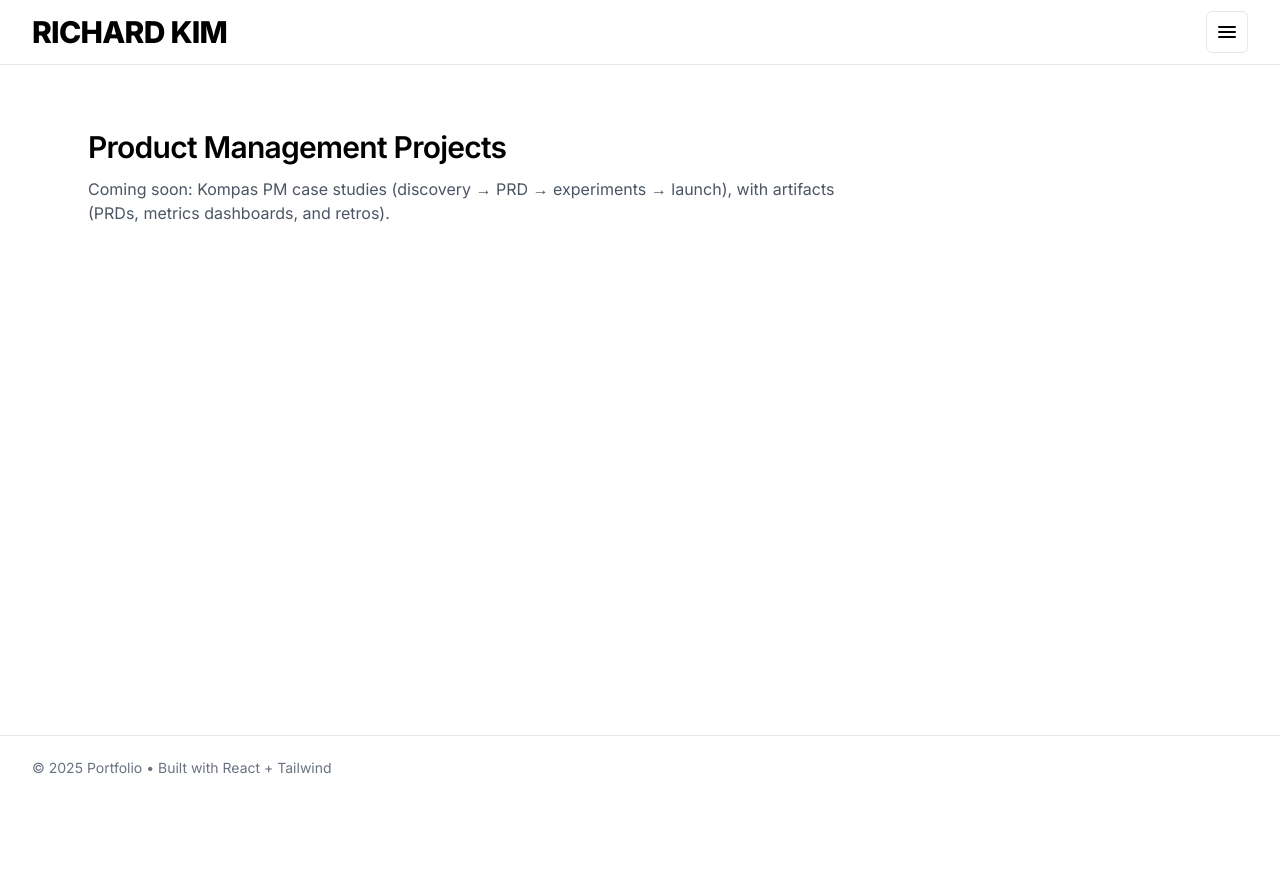
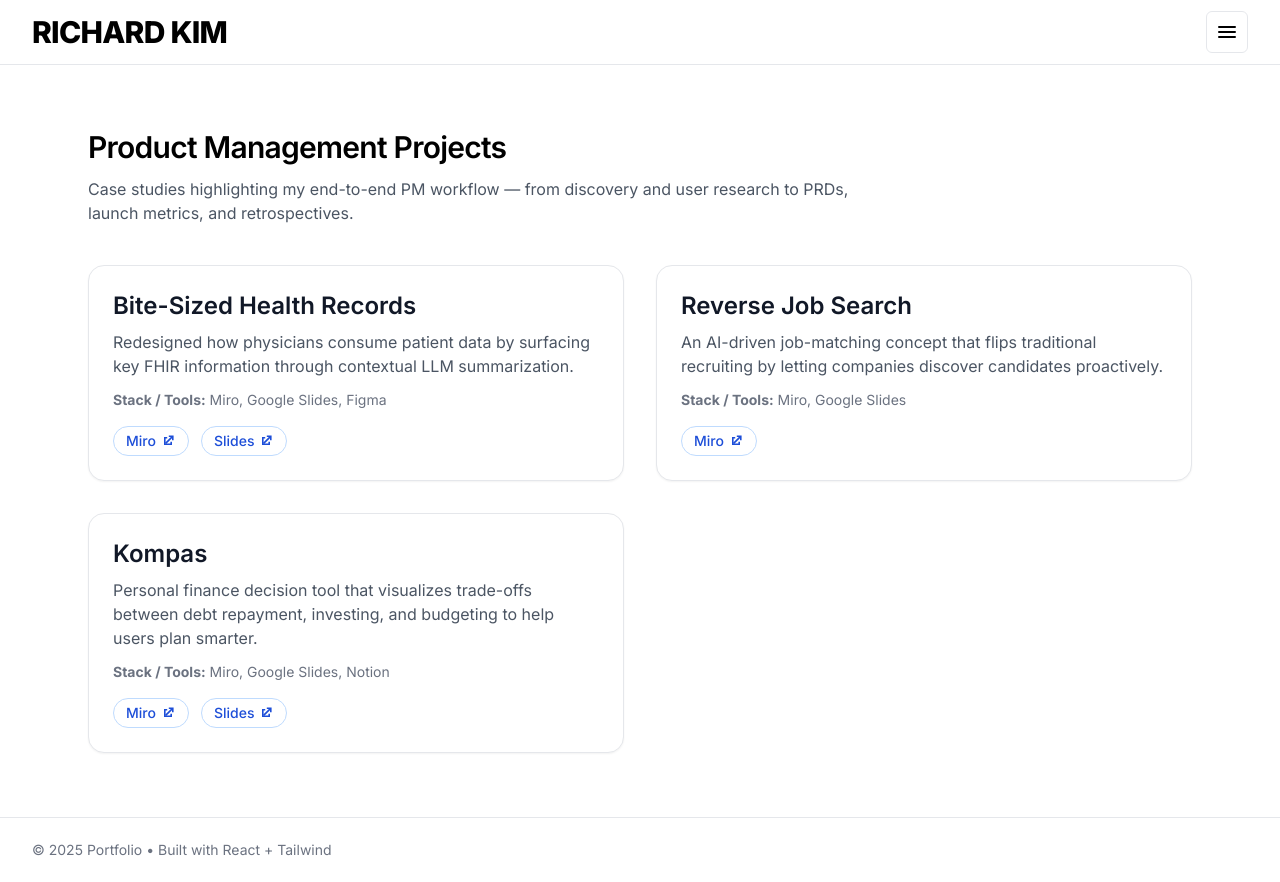
Before and after one commit to richxrdkim/richardkim.io, a React (Vite) app: page /projects/product in a window 1280 px wide. Before the commit the page ends 800 px from the top, so only its background shows below. Built offline with nearby package versions, Linux system fonts and the light colour scheme.

Commit message:
Add ProjectCard component and update ProductProjects page

```diff
--- /dev/null
+++ b/src/components/ProjectCard.tsx
@@ -0,0 +1,45 @@
+type Link = { name: string; url: string };
+
+type Project = {
+  title: string;
+  blurb: string;
+  meta?: string;
+  links: Link[];
+};
+
+export default function ProjectCard({ title, blurb, meta, links }: Project) {
+  return (
+    <div className="bg-white border rounded-2xl p-6 shadow-sm hover:shadow-md transition-all">
+      <h3 className="text-2xl font-semibold text-gray-900">{title}</h3>
+      <p className="mt-2 text-gray-600">{blurb}</p>
+
+      {meta && (
+        <p className="mt-3 text-sm text-gray-500">
+          <strong>Stack / Tools:</strong> {meta}
+        </p>
+      )}
+
+      <div className="mt-4 flex flex-wrap gap-3">
+        {links.map((link) => (
+          <a
+            key={link.name}
+            href={link.url}
+            target="_blank"
+            rel="noopener noreferrer"
+            className="inline-flex items-center rounded-full border px-3 py-1 text-sm font-medium text-blue-700 border-blue-200 hover:bg-blue-50"
+          >
+            {link.name}
+            <svg
+              className="ml-1 h-4 w-4"
+              viewBox="0 0 20 20"
+              fill="currentColor"
+            >
+              <path d="M11 3h6v6h-2V6.414l-7.293 7.293-1.414-1.414L13.586 5H11V3z" />
+              <path d="M5 5h4v2H7v6h6v-2h2v4H5V5z" />
+            </svg>
+          </a>
+        ))}
+      </div>
+    </div>
+  );
+}
--- a/src/pages/ProductProjects.tsx
+++ b/src/pages/ProductProjects.tsx
@@ -1,11 +1,54 @@
+import ProjectCard from "../components/ProjectCard";
+
 export default function ProductProjects() {
+  const pmProjects = [
+    {
+      title: "Bite-Sized Health Records",
+      blurb:
+        "Redesigned how physicians consume patient data by surfacing key FHIR information through contextual LLM summarization.",
+      meta: "Miro, Google Slides, Figma",
+      links: [
+        { name: "Miro", url: "https://miro.com/app/board/YOUR_LINK" },
+        { name: "Slides", url: "https://docs.google.com/presentation/d/YOUR_LINK" },
+      ],
+    },
+    {
+      title: "Reverse Job Search",
+      blurb:
+        "An AI-driven job-matching concept that flips traditional recruiting by letting companies discover candidates proactively.",
+      meta: "Miro, Google Slides",
+      links: [
+        { name: "Miro", url: "https://miro.com/app/board/uXjVJ7VV778=/?share_link_id=476245930313" },
+      ],
+    },
+    {
+      title: "Kompas",
+      blurb:
+        "Personal finance decision tool that visualizes trade-offs between debt repayment, investing, and budgeting to help users plan smarter.",
+      meta: "Miro, Google Slides, Notion",
+      links: [
+        { name: "Miro", url: "YOUR_LINK" },
+        { name: "Slides", url: "YOUR_LINK" },
+      ],
+    },
+  ];
+
   return (
     <section className="mx-auto max-w-6xl px-6 py-16">
-      <h2 className="text-3xl font-semibold tracking-tight">Product Management Projects</h2>
+      <h2 className="text-3xl font-semibold tracking-tight">
+        Product Management Projects
+      </h2>
+
       <p className="mt-3 max-w-3xl text-gray-600">
-        Coming soon: Kompas PM case studies (discovery → PRD → experiments → launch),
-        with artifacts (PRDs, metrics dashboards, and retros).
+        Case studies highlighting my end-to-end PM workflow — from discovery and user
+        research to PRDs, launch metrics, and retrospectives.
       </p>
+
+      <div className="mt-10 grid gap-8 md:grid-cols-2">
+        {pmProjects.map((project) => (
+          <ProjectCard key={project.title} {...project} />
+        ))}
+      </div>
     </section>
   );
 }
```
Also changed, not shown: 1 other file (tests, documents, lock files or other folders).
